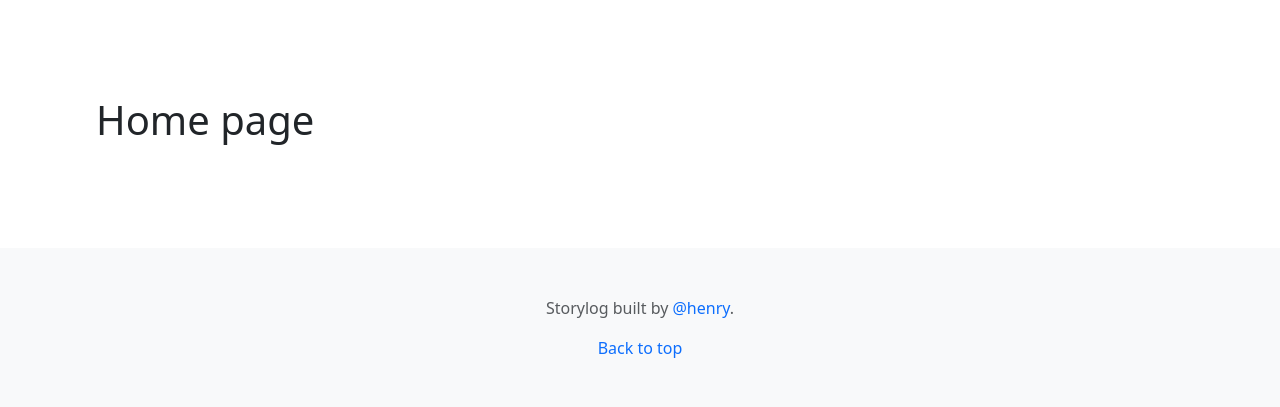
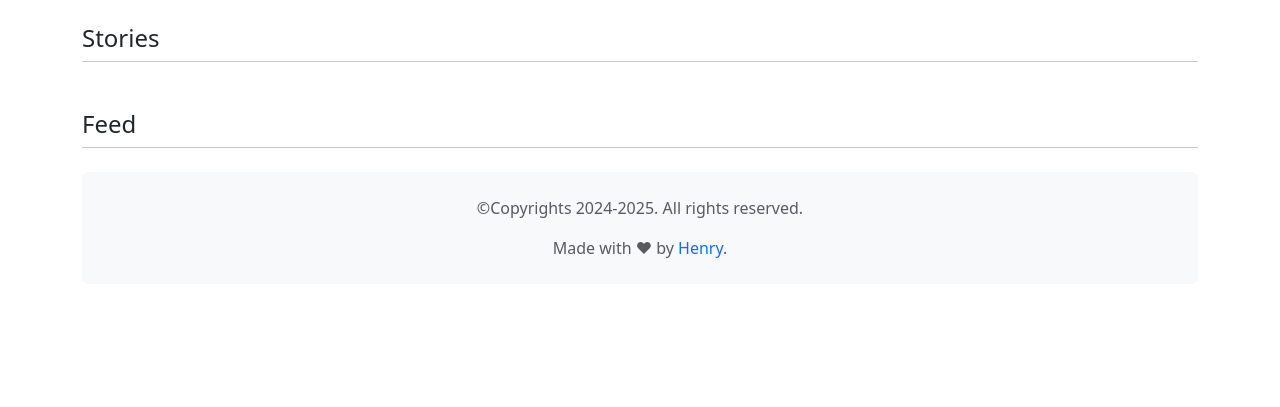
Before and after one commit to henry-jacq/photogram-mongodb, a PHP site: template views/templates/user/home.php in a window 1280 px wide. Shown: the top 407 px of the page. Run offline with PHP 8.4, Linux system fonts and the light colour scheme; the template is opened without the code that fills it, so the values that code supplies are empty.

Commit message:
change: modified base layouts

```diff
--- a/views/layouts/footer.php
+++ b/views/layouts/footer.php
@@ -1,6 +1,8 @@
-<footer class="py-5 text-center text-body-secondary bg-body-tertiary">
-    <p>Storylog built by <a href="https://github.com/henry-jacq">@henry</a>.</p>
-    <p class="mb-0">
-        <a href="#">Back to top</a>
-    </p>
-</footer>
+<div class="container mb-3 mt-auto">
+    <footer class="py-4 bg-body-tertiary rounded">
+        <div class="text-center text-body-secondary">
+            <p>©Copyrights <?= date('Y') . '-' . date('Y') + 1 ?>. All rights reserved.</p>
+            <span>Made with ❤ by <a href="https://github.com/henry-jacq">Henry</a>.</span>
+        </div>
+    </footer>
+</div>
--- a/views/layouts/head.php
+++ b/views/layouts/head.php
@@ -2,7 +2,7 @@
     <meta data-n-head="1" charset="UTF-8">
     <meta http-equiv="X-UA-Compatible" content="IE=edge">
     <meta name="viewport" content="width=device-width, initial-scale=1">
-    <title><?= $this->title ?></title>
+    <title><?= $this->title ?> · Photogram</title>
     <link rel="icon" type="image/x-icon" href="/assets/brand/photogram-icon.png">
     <meta name="author" content="Henry">
     <meta property="og:image" content="/assets/brand/photogram-icon.png">
@@ -11,7 +11,7 @@
     <meta property="og:site_name" content="DOMAIN_NAME">
     <meta property="og:type" content="website">
     <meta property="og:image" content="/assets/brand/photogram-icon.png">
-    <meta property="og:image:alt" content="Photogram • Created by Henry">
+    <meta property="og:image:alt" content="Photogram · Created by Henry">
     <meta property="description" content="Create an account or log in to Photogram. Share photos &amp; videos with friends, family and other people you know.">
     <meta name="twitter:card" content="summary_large_image">
     <meta name="twitter:title" content="Photogram">
--- a/views/master.php
+++ b/views/master.php
@@ -3,7 +3,7 @@
 
 <?php echo ($this->renderLayout('head')); ?>
 
-<body>
+<body class="d-flex flex-column min-vh-100">
 
     {{header}}
 
--- a/views/templates/user/home.php
+++ b/views/templates/user/home.php
@@ -1,3 +1,10 @@
-<div class="container m-5 p-5">
-    <h1>Home page</h1>
+<div class="container">
+    <div class="stories-section py-4">
+        <h2 class="fs-4 lead">Stories</h2>
+        <hr class="m-0">
+    </div>
+    <div class="post-feed-section py-4">
+        <h2 class="fs-4 lead">Feed</h2>
+        <hr class="m-0">
+    </div>
 </div>
```
